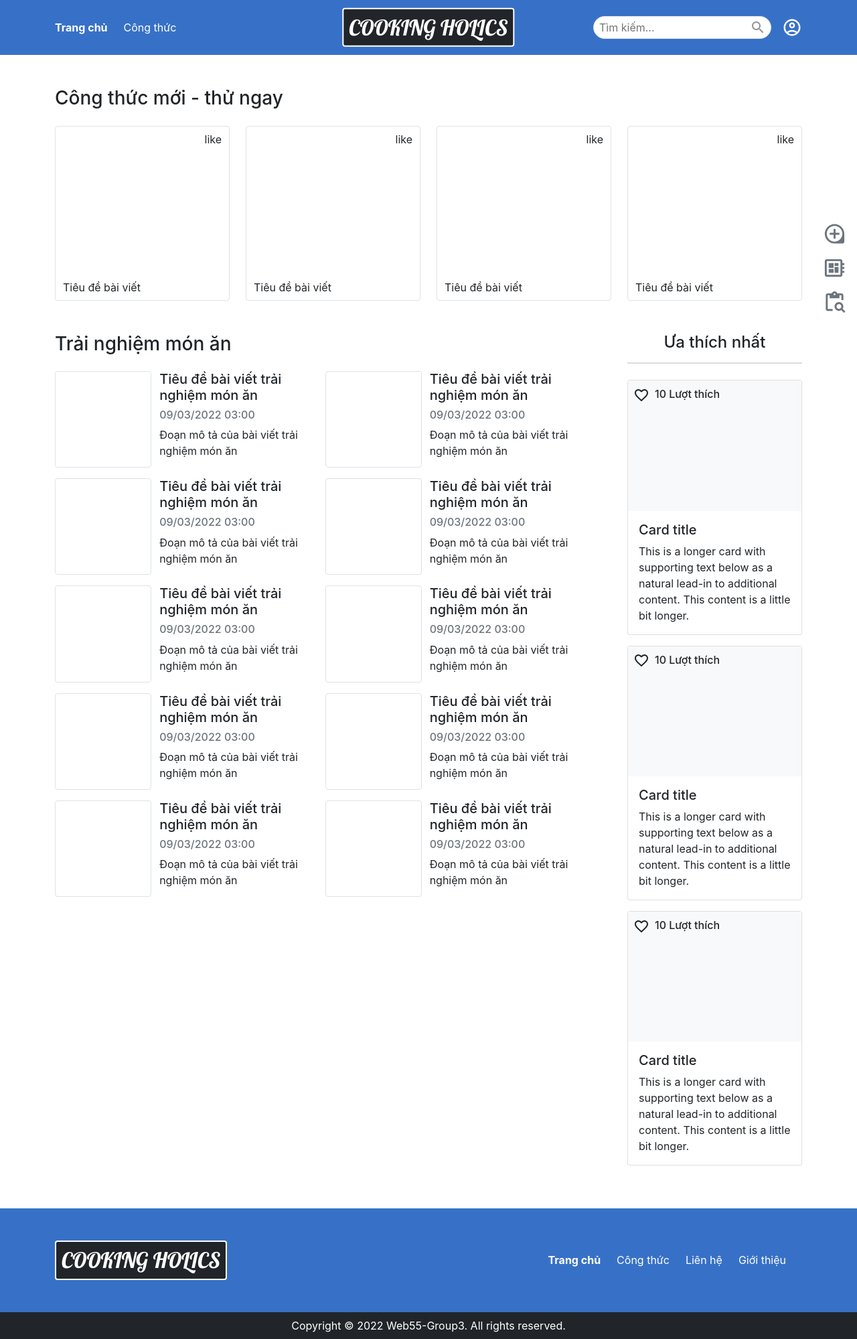
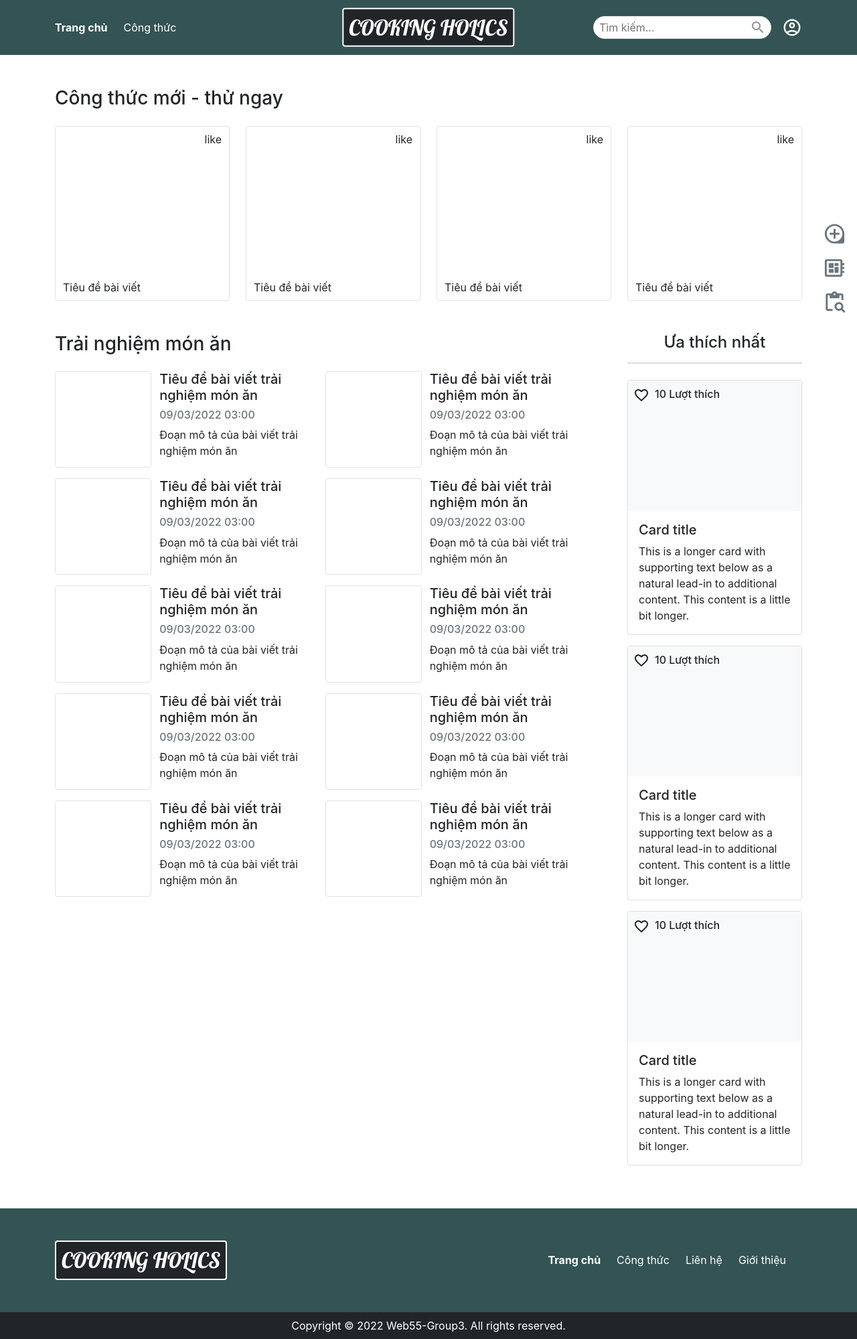
Before and after one commit to DoMinhHieu1997/MindX-Web55-Project, a React (Create React App) app: page / in a window 1280 px wide. Shown: the whole page at 67% size. Built offline with nearby package versions, Linux system fonts and the light colour scheme.

Commit message:
optimize

```diff
--- a/src/components/Footer.js
+++ b/src/components/Footer.js
@@ -2,7 +2,7 @@ import { NavLink } from "react-router-dom";
 
 const Footer = () => {
     return <div>
-        <div className="bg-3771c7 py-5">
+        <div className="bg-345354 py-5">
             <div className="container d-flex align-items-center justify-content-between">
                 <div className="logo rounded p-2 bg-dark">
                     <h2 className="text-white mb-0">COOKING HOLICS</h2>
--- a/src/components/Menu.js
+++ b/src/components/Menu.js
@@ -4,7 +4,7 @@ import Users from "../components/profile/Users";
 import Logo from "../assets/Group 72.png";
 
 const Menu = () => {
-    return <div className="bg-3771c7 py-3">
+    return <div className="bg-345354 py-3">
 
         <nav class="navbar navbar-expand-lg navbar-dark">
             <div class="container">
--- a/src/components/Recipes.js
+++ b/src/components/Recipes.js
@@ -1,6 +1,7 @@
 import {useState, useEffect} from "react";
 import { Button } from "@mui/material";
 import PostItem from "./shared/PostItem";
+import SkeletonItem from "./shared/SkeletonItem";
 import LocalDiningOutlinedIcon from '@mui/icons-material/LocalDiningOutlined';
 
 const Recipes = () => {
@@ -196,15 +197,4 @@ const Skeleton = () => {
   </>
 }
 
-const SkeletonItem = () => {
-  return <div className="col-6 col-sm-3 col-md-3 mb-4">
-    <div className="ratio ratio-4x3 mb-3 rounded overflow-hidden">
-      <div className="position-absolute top-0 bottom-0 start-0 end-0 skeleton"></div>
-    </div>
-    <div className="pb-3 skeleton mt-2"></div>
-    <div className="pb-3 skeleton mt-2"></div>
-    <div className="pb-3 skeleton mt-2"></div>
-  </div>
-}
-
 export default Recipes;
--- a/src/components/shared/MostFavorite.js
+++ b/src/components/shared/MostFavorite.js
@@ -1,13 +1,35 @@
 import PostItem from "./PostItem";
+import { useState,useEffect } from "react";
+import SkeletonItem from "./SkeletonItem";
 
 const MostFavorite = () => {
+    const [isLoading, setIsLoading] = useState(false);
+
+    useEffect(() => {
+        setIsLoading(true);
+        setTimeout(() => {
+            setIsLoading(false);
+        },3000);
+    },[]);
+
     return <div>
         <h4 className="text-center">Ưa thích nhất</h4>
         <hr className="text-secondary"/>
         <div className="mt-4 row">
-            <div><PostItem /></div>
-            <div><PostItem /></div>
-            <div><PostItem /></div>
+            {
+                isLoading
+                ? <>
+                    <SkeletonItem type="1"/>
+                    <SkeletonItem type="1"/>
+                    <SkeletonItem type="1"/>
+                </>
+                :
+                <>
+                    <div><PostItem /></div>
+                    <div><PostItem /></div>
+                    <div><PostItem /></div>
+                </>
+            }
         </div>
     </div>
 }
--- /dev/null
+++ b/src/components/shared/SkeletonItem.js
@@ -0,0 +1,12 @@
+const SkeletonItem = (props) => {
+  return <div className={"col-6 mb-4 " + (props.type == 1 ? "col-sm-12" : "col-sm-3 col-md-3")}>
+    <div className="ratio ratio-4x3 mb-3 rounded overflow-hidden">
+      <div className="position-absolute top-0 bottom-0 start-0 end-0 skeleton"></div>
+    </div>
+    <div className="pb-3 skeleton mt-2"></div>
+    <div className="pb-3 skeleton mt-2"></div>
+    <div className="pb-3 skeleton mt-2"></div>
+  </div>
+}
+
+export default SkeletonItem;
--- a/src/index.css
+++ b/src/index.css
@@ -1,4 +1,4 @@
-@import url('https://fonts.googleapis.com/css2?family=Lobster&display=swap');
+@import url("https://fonts.googleapis.com/css2?family=Lobster&display=swap");
 
 body {
   margin: 0;
@@ -14,17 +14,20 @@ a {
   text-decoration: none;
 }
 hr {
-  height:2px !important;
+  height: 2px !important;
 }
 ul {
   margin-bottom: 0;
 }
 .logo {
-  font-family: 'Lobster', cursive !important;
+  font-family: "Lobster", cursive !important;
   border: 2px solid white;
 }
 .cursor-pointer {
   cursor: pointer;
+}
+.font-family-lobster {
+  font-family: "Lobster", cursive !important;
 }
 .z-index-3 {
   z-index: 3;
@@ -34,6 +37,9 @@ ul {
 }
 .bg-3771c7 {
   background-color: #3771c7;
+}
+.bg-345354 {
+  background: #345354;
 }
 .bg-5A5A5A {
   background-color: #5a5a5a;
```
